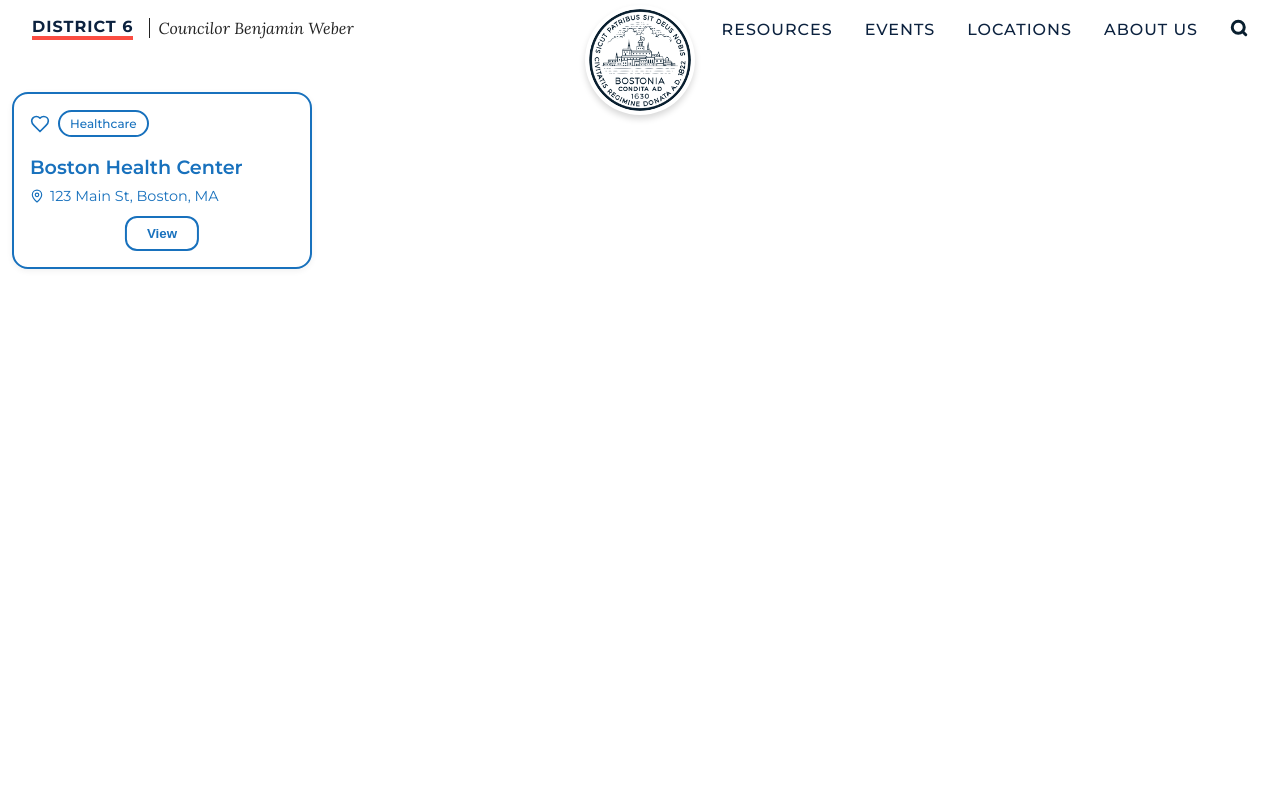
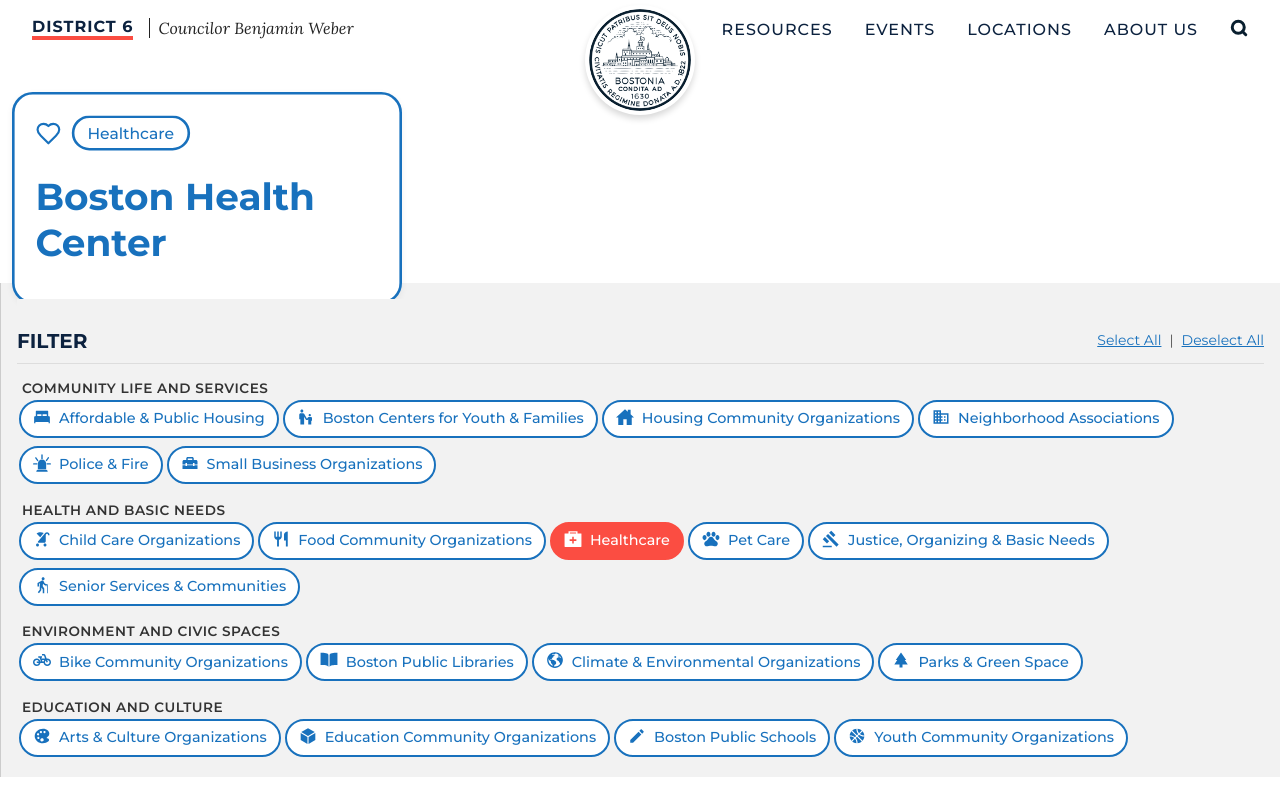
Before and after one commit to BU-Spark/pitne-district-6-app, a Next.js app in the folder next/: page /resources in a window 1280 px wide. Built offline with nearby package versions, Linux system fonts and the light colour scheme; no server answers.

Commit message:
added changes to sidebar and resourcard

```diff
--- a/next/app/components/ResourceCard/ResourceCard.css
+++ b/next/app/components/ResourceCard/ResourceCard.css
@@ -1,10 +1,12 @@
 .resource-card {
+  transform: scale(1.3);
+  transform-origin: top left;
+  margin-bottom: 32px;
   position: relative;
   overflow: hidden;
   border-radius: 16px;
   border: 2px solid #1871bd;
   padding: 16px;
-  padding-bottom: 58px;
   margin: 12px;
   background-color: white;
   color: #1871bd;
@@ -46,6 +48,7 @@
   flex-direction: column;
   justify-content: center;
   color: #1871bd;
+  height: 100%;
 }
 
 .card-header {
@@ -92,7 +95,7 @@
 .info-icon {
   margin-right: 6px;
 }
-
+/*
 .view-button {
   position: absolute;
   bottom: 16px;
@@ -114,6 +117,24 @@
 }
 
 .view-button:hover {
+  display: none;
   background-color: #1871bd;
   color: white;
+} */
+
+.resource-title-large {
+  font-size: 1.8rem;
+  font-weight: 700;
+  margin: 8px 0;
+  max-width: 80%;
+  word-wrap: break-word;
+  overflow-wrap: break-word;
+  white-space: normal;
 }
+
+.resource-title-small {
+  font-size: 1rem;
+  font-weight: 500;
+  margin: 8px 0 12px 0;
+  color: #1871bd;
+}
--- a/next/app/components/ResourceCard/ResourceCard.tsx
+++ b/next/app/components/ResourceCard/ResourceCard.tsx
@@ -2,56 +2,86 @@
 
 import React from 'react';
 import './ResourceCard.css';
-import { MapPin, Mail, Phone, Shapes } from 'lucide-react';
+import { MapPin, Mail, Phone, Shapes, ExternalLink } from 'lucide-react';
 
 interface ResourceCardProps {
   icon?: React.ReactNode;
   category: string;
   title: string;
-  location: string;
-  email: string;
-  contact: string;
+  email: string | null;
+  contact: string | null;
+  website: string;
+  lat?: number | null;
+  lng?: number | null;
 }
+
+const truncate = (str: string, max = 30) => (str.length > max ? str.slice(0, max) + '...' : str);
 
 const ResourceCard: React.FC<ResourceCardProps> = ({
   icon = <Shapes size={20} />,
   category,
   title,
-  location,
   email,
   contact,
+  website,
+  lat,
+  lng,
 }) => {
+  const mapsLink = lat != null && lng != null ? `https://www.google.com/maps?q=${lat},${lng}` : null;
+
   return (
     <div className="resource-card">
       <div className="slider">
+        {/* First card: only category and big title */}
         <div className="slide-out">
           <div className="card-header">
             <div className="icon-wrapper">{icon}</div>
             <div className="category-tag">{category}</div>
           </div>
-          <h3 className="resource-title">{title}</h3>
-          <div className="resource-info info-default">
-            <div className="info-row">
-              <MapPin size={14} className="info-icon" />
-              <span>{location}</span>
-            </div>
-          </div>
+          <h2 className="resource-title-large">{title}</h2> {/* Bigger title */}
         </div>
 
+        {/* Second card: smaller title + contact info, website, maps */}
         <div className="slide-in">
+          <h4 className="resource-title-small">{title}</h4> {/* Smaller title */}
           <div className="resource-info info-hover">
+            {email && (
               <div className="info-row">
                 <Mail size={14} className="info-icon" />
                 <span>{email}</span>
               </div>
+            )}
+            {contact && (
               <div className="info-row">
                 <Phone size={14} className="info-icon" />
                 <span>{contact}</span>
               </div>
+            )}
+            {website && (
+              <div className="info-row">
+                <ExternalLink size={14} className="info-icon" />
+                <a href={website} target="_blank" rel="noopener noreferrer" className="website-link" title={website}>
+                  {truncate(website, 40)}
+                </a>
+              </div>
+            )}
+            {mapsLink && (
+              <div className="info-row">
+                <MapPin size={14} className="info-icon" />
+                <a
+                  href={mapsLink}
+                  target="_blank"
+                  rel="noopener noreferrer"
+                  className="maps-link"
+                  title="Open location in Google Maps"
+                >
+                  View Directions
+                </a>
+              </div>
+            )}
           </div>
         </div>
       </div>
-      <button className="view-button">View</button>
     </div>
   );
 };
--- a/next/app/components/Sidebar/Sidebar.css
+++ b/next/app/components/Sidebar/Sidebar.css
@@ -1,6 +1,6 @@
 .sidebar {
   flex: 1.1;
-  margin-top: 55px;
+  margin-top: 28px;
   background-color: #f2f2f2;
   padding: 1rem;
   overflow-y: auto;
@@ -8,8 +8,50 @@
 }
 
 .sidebar h2 {
+  /* margin-bottom: 1rem; */
+  color: #0c223f;
+}
+.sidebar-header {
+  position: sticky;
+  top: 0;
+  background-color: #f2f2f2;
+  display: flex;
+  justify-content: space-between;
+  padding-right: 0.25rem;
+  z-index: 10;
+  display: flex;
+  align-items: flex-start;
+  padding: 2rem 0 0.75rem 0;
   margin-bottom: 1rem;
-  color: #0c223f;
+  border-bottom: 1px solid #ddd;
+}
+
+.sidebar-header h2 {
+  margin: 0;
+  font-size: 1.25rem;
+  line-height: 1.25rem;
+}
+
+.sidebar-links {
+  display: flex;
+  align-items: center;
+  gap: 0.5rem;
+  font-size: 0.875rem;
+  white-space: nowrap;
+}
+
+.sidebar-link {
+  cursor: pointer;
+  text-decoration: underline;
+  color: #1871bd;
+}
+
+.sidebar-link:hover {
+  color: #104b80;
+}
+
+.separator {
+  color: #555;
 }
 
 .sidebar form {
--- a/next/app/components/Sidebar/Sidebar.tsx
+++ b/next/app/components/Sidebar/Sidebar.tsx
@@ -4,14 +4,7 @@
 import Image from 'next/image';
 import FilterTag from '../FilterTag/FilterTag';
 import React from 'react';
-import { CheckSquare, SquareX } from 'lucide-react';
 import { categoryMeta, groupColors, groupNames } from '../../utils/categoryMeta';
-
-// const fetchCategories = async () => {
-//   const res = await fetch('http://localhost:1337/resources/categories-with-count');
-//   if (!res.ok) throw new Error('Failed to fetch categories');
-//   return await res.json();
-// };
 
 interface SidebarProps {
   selectedCategories: Set<string>;
@@ -20,26 +13,9 @@
 
 const hardcodedCategories = Object.keys(categoryMeta).map((name) => ({
   name,
-  // count: 0, // comment out count for now
 }));
 
 const Sidebar: React.FC<SidebarProps> = ({ selectedCategories, setSelectedCategories }) => {
-  // const [categories, setCategories] = useState<{ name: string; count: number }[]>([]);
-  // const [loading, setLoading] = useState(true);
-  // const [error, setError] = useState<string | null>(null);
-
-  // useEffect(() => {
-  //   fetchCategories()
-  //     .then((data: { name: string; count: number }[]) => {
-  //       setCategories(data.sort((a, b) => a.name.localeCompare(b.name)));
-  //       setLoading(false);
-  //     })
-  //     .catch(() => {
-  //       setError('Failed to load categories');
-  //       setLoading(false);
-  //     });
-  // }, []);
-
   const toggleCategory = (name: string) => {
     setSelectedCategories((prev) => {
       const newSet = new Set(prev);
@@ -62,18 +38,19 @@
 
   return (
     <aside className="sidebar">
-      <h2>FILTER</h2>
+      <div className="sidebar-header">
+        <h2>FILTER</h2>
+        <div className="sidebar-links">
+          <span className="sidebar-link" onClick={selectAll}>
+            Select All
+          </span>
+          <span className="separator">|</span>
+          <span className="sidebar-link" onClick={deselectAll}>
+            Deselect All
+          </span>
+        </div>
+      </div>
 
-      <div className="sidebar-actions">
-        <button type="button" className="sidebar-btn" onClick={selectAll}>
-          <CheckSquare size={16} style={{ marginRight: '4px' }} />
-          Select All
-        </button>
-        <button type="button" className="sidebar-btn" onClick={deselectAll}>
-          <SquareX size={16} style={{ marginRight: '4px' }} />
-          Deselect All
-        </button>
-      </div>
       {/*
       {loading && <div>Loading categories...</div>}
       {error && <div style={{ color: 'red' }}>{error}</div>} */}
--- a/next/app/resources/ResourcePage.tsx
+++ b/next/app/resources/ResourcePage.tsx
@@ -1,6 +1,7 @@
 import React from 'react';
 import Navbar from '../components/Navbar/Navbar';
 import ResourceCard from '../components/ResourceCard/ResourceCard';
+import Sidebar from '../components/Sidebar/Sidebar';
 
 import { Heart } from 'lucide-react';
 
@@ -8,14 +9,24 @@
   return (
     <>
       <Navbar />
+      <div className="main-container">
+        <div className="map-container">
           <div className="min-h-screen bg-gray-50 p-6 flex justify-center items-start" style={{ paddingTop: '80px' }}>
             <ResourceCard
               icon={<Heart size={20} />}
               category="Healthcare"
               title="Boston Health Center"
-          location="123 Main St, Boston, MA"
               email="contact@bostonhealth.org"
               contact="(617) 555-1234"
+              website="https://bostonhealth.org"
+              lat={42.3601}
+              lng={-71.0589}
+            />
+          </div>
+        </div>
+        <Sidebar
+          selectedCategories={new Set(['Healthcare'])} // or a state variable if needed
+          setSelectedCategories={() => {}} // no-op function unless you plan to filter
         />
       </div>
     </>
```
Lines whose indentation alone changed are shown as unchanged.
